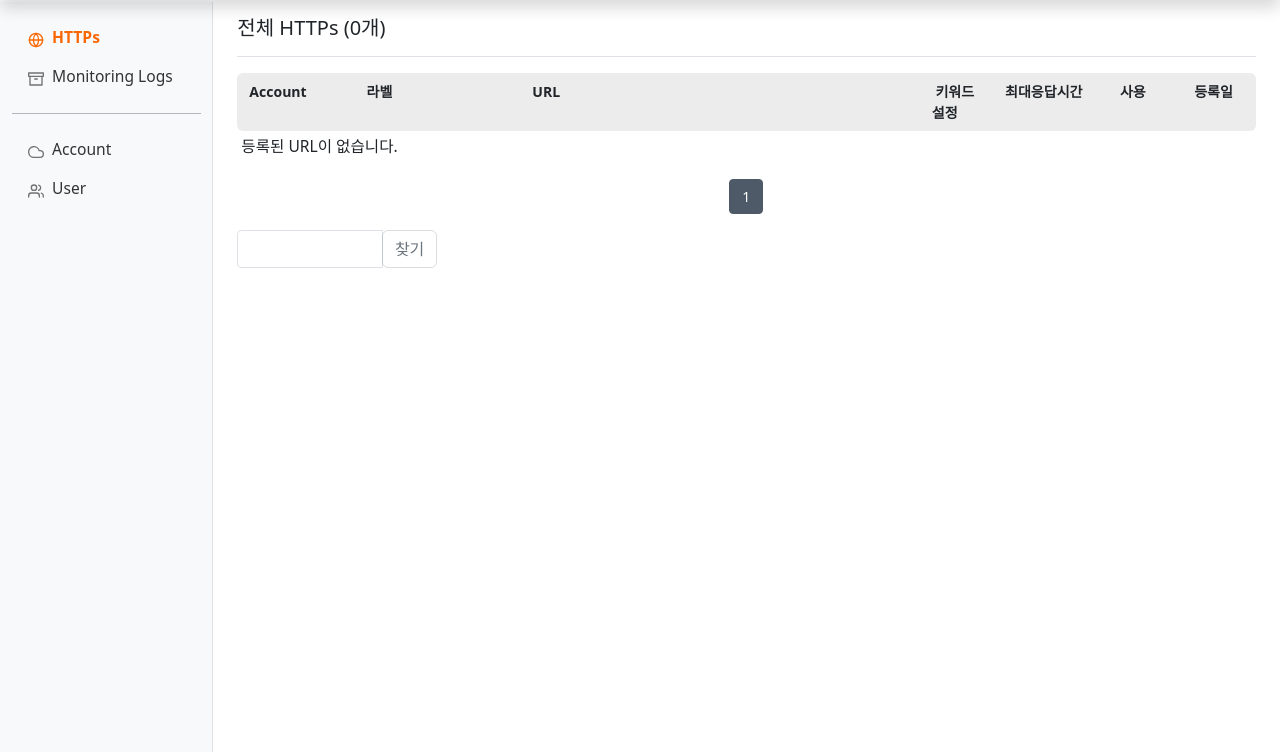
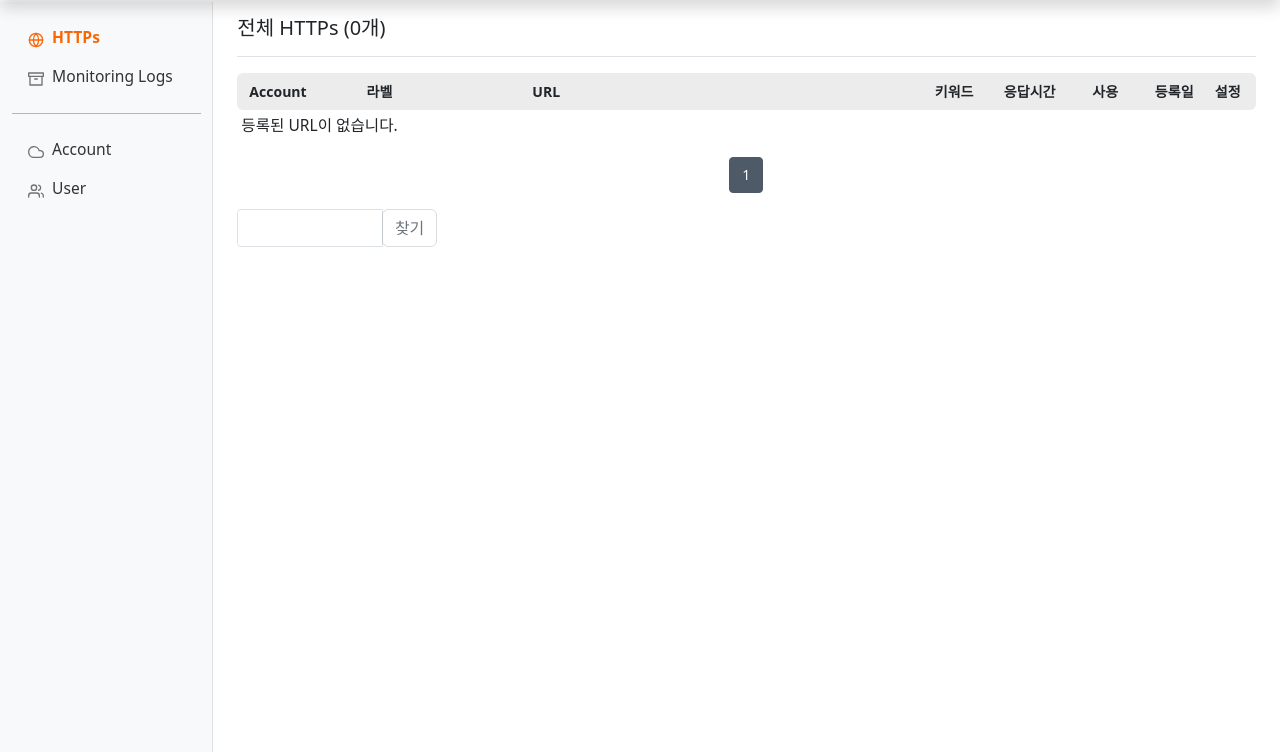
Before and after one commit to bomsinae/web200ok, a Django app: page /monitor/http_list/ in a window 1280 px wide. Shown: the part 48-800 px from the top of the page. Run offline with Django 5.2, Linux system fonts and the light colour scheme; the visitor is signed in with stand-in values (Sample User, id 1); data that the repository does not hold is empty; parts of the project's set-up code (start-up, migrations or seed data) failed here and were passed over.

Commit message:
응답시간 레이블 수정 및 등록일 열 너비 조정

```diff
--- a/common/templates/common/main.html
+++ b/common/templates/common/main.html
@@ -115,7 +115,7 @@
           <div class="col-lg-4">
             <div class="row">
               <div class="col text-center text-nowrap">키워드</div>
-              <div class="col text-center text-nowrap">최대응답시간</div>
+              <div class="col text-center text-nowrap">응답시간</div>
               <div class="col text-center text-nowrap">사용</div>
               <div class="col-3 text-nowrap text-center">등록일</div>
             </div>
--- a/monitor/templates/monitor/http_list.html
+++ b/monitor/templates/monitor/http_list.html
@@ -26,9 +26,9 @@
       <div class="col-lg-4">
         <div class="row">
           <div class="col text-center text-nowrap">키워드</div>
-          <div class="col text-center text-nowrap">최대응답시간</div>
+          <div class="col text-center text-nowrap">응답시간</div>
           <div class="col text-center text-nowrap">사용</div>
-          <div class="col-3 text-nowrap text-center">등록일</div>
+          <div class="col-2 text-nowrap text-center">등록일</div>
           <div class="col-2 text-nowrap text-center">설정</div>
         </div>
       </div>
@@ -69,7 +69,7 @@
           <span class="badge bg-secondary">미사용</span>
           {% endif %}
         </div>
-        <div class="col-3 text-nowrap text-lg-center">
+        <div class="col-2 text-nowrap text-lg-center">
           <div class="create-date" data-toggle="created_date" data-placement="top" title="{{ http.created_at|date:'Y-m-d H:i' }}">
             {% now "Y-m-d" as todays_date %}
             {% if todays_date > http.created_at|date:"Y-m-d" %}
```
